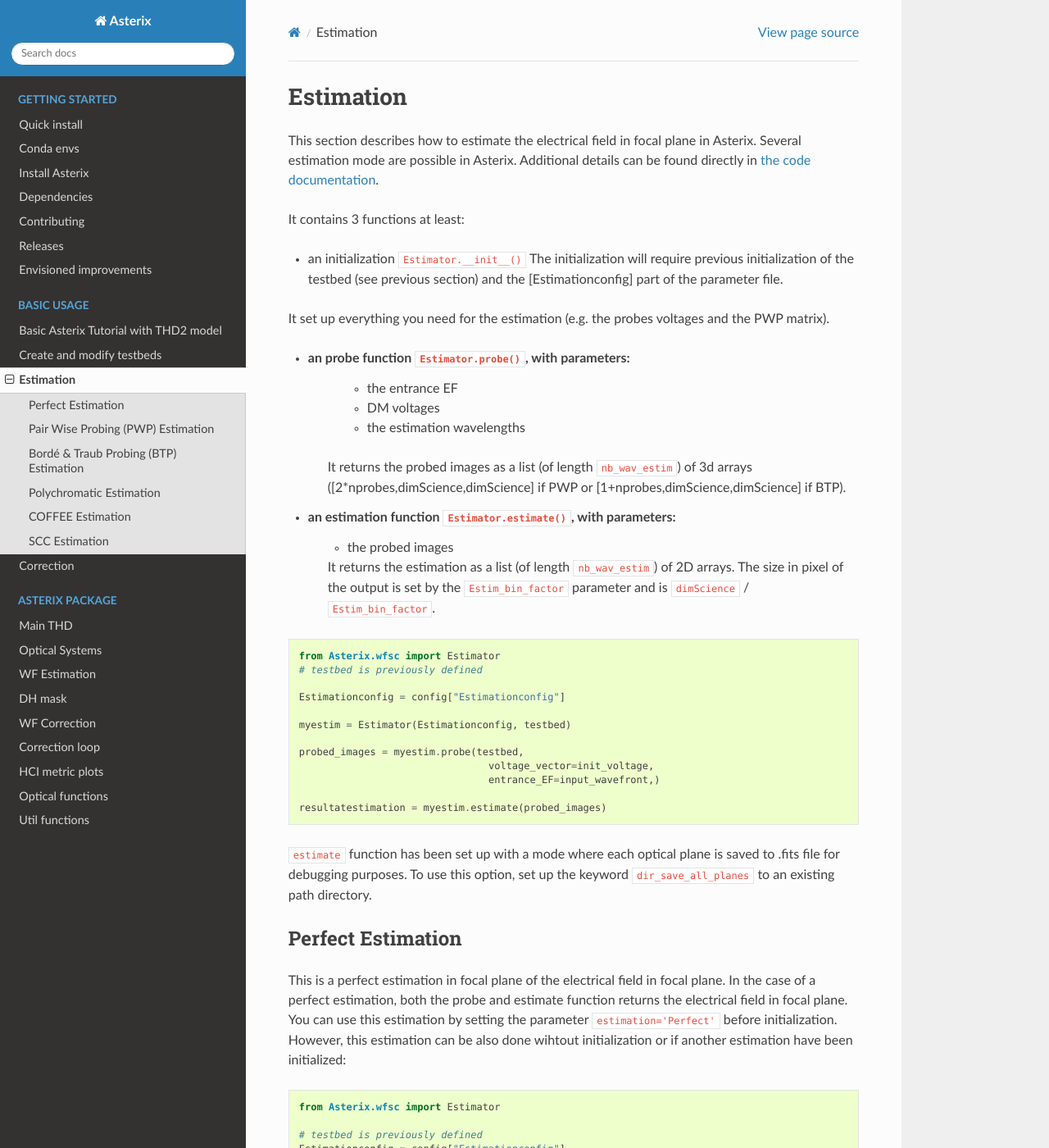
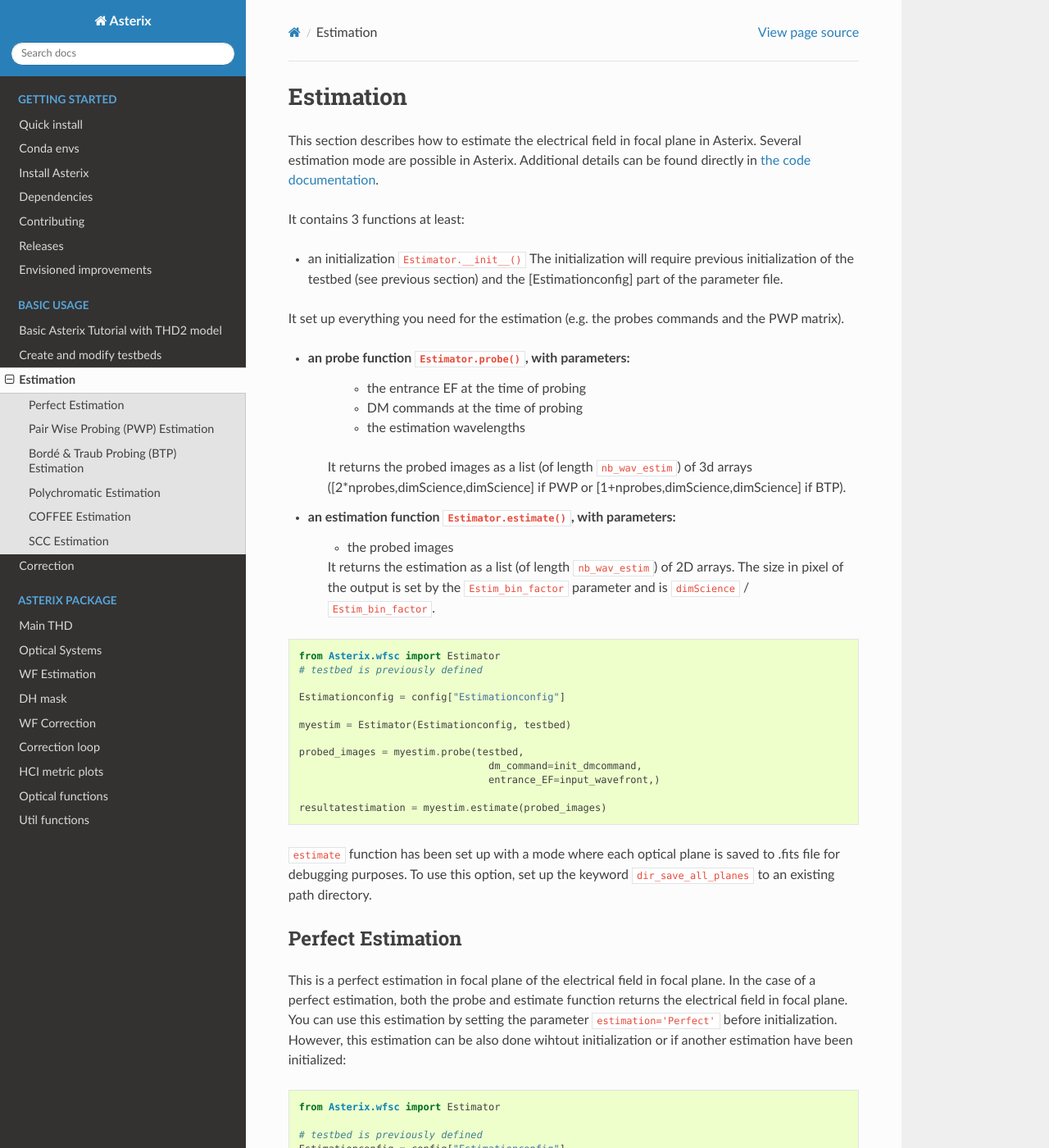
Before and after one commit to johanmazoyer/Asterix, a Sphinx documentation site: the page built from docs/estimation.rst, in a window 1280 px wide and 1400 px high. Shown: the whole window at 82% size. Built offline with Sphinx 7.4.7 and the Read the Docs theme 3.1.0, drawn with Linux system fonts in a browser that asks for light colours; some of the changed text lies outside the part shown.

Commit message:
refractored all mention of voltages in the code ! pytest successfully passed.

```diff
--- a/docs/estimation.rst
+++ b/docs/estimation.rst
@@ -9,11 +9,11 @@ are possible in Asterix. Additional details can be found directly in :ref:`the c
 It contains 3 functions at least:
 
 - an initialization ``Estimator.__init__()`` The initialization will require previous initialization of the testbed (see previous section) and the [Estimationconfig] part of the parameter file.
-It set up everything you need for the estimation (e.g. the probes voltages and the PWP matrix).
+It set up everything you need for the estimation (e.g. the probes commands and the PWP matrix).
 
 - an probe function ``Estimator.probe()``, with parameters:
-        - the entrance EF
-        - DM voltages
+        - the entrance EF at the time of probing
+        - DM commands at the time of probing
         - the estimation wavelengths
     It returns the probed images as a list (of length ``nb_wav_estim``) of 3d arrays ([2*nprobes,dimScience,dimScience] if PWP or [1+nprobes,dimScience,dimScience] if BTP).
 
@@ -33,7 +33,7 @@ It set up everything you need for the estimation (e.g. the probes voltages and t
     myestim = Estimator(Estimationconfig, testbed)
 
     probed_images = myestim.probe(testbed,
-                                    voltage_vector=init_voltage,
+                                    dm_command=init_dmcommand,
                                     entrance_EF=input_wavefront,)
 
     resultatestimation = myestim.estimate(probed_images)
@@ -60,7 +60,7 @@ this estimation can be also done wihtout initialization or if another estimation
     Estimationconfig.update({'estimation': "Perfect"})
     myestim = Estimator(Estimationconfig, testbed)
     probed_images = myestim.probe(testbed,
-                                    voltage_vector=init_voltage,
+                                    dm_command=init_dmcommand,
                                     entrance_EF=input_wavefront,)
 
     resultatestimation = myestim.estimate(probed_images)
@@ -71,17 +71,17 @@ this estimation can be also done wihtout initialization or if another estimation
     myestim = Estimator(Estimationconfig, testbed)
 
     probed_images = myestim.probe(testbed,
-                                    voltage_vector=init_voltage,
+                                    dm_command=init_dmcommand,
                                     entrance_EF=input_wavefront)
 
     resultatestimation = myestim.estimate(probed_images)
     # this is a pair-wise FP estimation
 
     probed_images = myestim.probe(testbed,
-                                    voltage_vector=init_voltage,
+                                    dm_command=init_dmcommand,
                                     entrance_EF=input_wavefront,
                                     perfect_estimation=True)
-    resultatestimation = myestim.estimate(voltage_vector=init_voltage,
+    resultatestimation = myestim.estimate(dm_command=init_dmcommand,
                                           entrance_EF=input_wavefront,
                                           perfect_estimation=True)
     # this is also a perfect FP estimation, without
@@ -95,7 +95,7 @@ resized by the ``Estim_bin_factor``:
     from Asterix.utils import resizing
     # testbed is previously defined
 
-    resultatestimation = resizing(testbed.todetector(voltage_vector=init_voltage,
+    resultatestimation = resizing(testbed.todetector(dm_command=init_dmcommand,
                                   entrance_EF=input_wavefront),myestim.dimEstim)
 
 
@@ -132,7 +132,7 @@ a difference between positive probe and the unprobed image. For this estimator,
     myestim = Estimator(Estimationconfig, testbed)
 
     probed_images = myestim.probe(testbed,
-                                    voltage_vector=init_voltage,
+                                    dm_command=init_dmcommand,
                                     entrance_EF=input_wavefront)
 
     resultatestimation = myestim.estimate(probed_images, testbed=testbed)
--- a/docs/run_asterix.rst
+++ b/docs/run_asterix.rst
@@ -245,7 +245,7 @@ Matrix parameters:
 
     - ``DM_basis`` : string, Actuator basis. Currently 'fourier' or 'actuator'. Same parameter for all DMs. Not case sensitive.
     - ``SmallPhaseHypEFCEFC`` : Bool, small phase hypothesis. If True : when applying modes on the DMs we, do a small phase assumption : exp(i phi_basis) = 1+ i.phi_basis. If False we keep exp(i phi_basis).
-                        In both case, if the DMs are not initially flat (non zero initial_DM_voltage), we do not make the small phase assumption for initial DM phase.
+                        In both case, if the DMs are not initially flat (non zero initial_DM_command), we do not make the small phase assumption for initial DM phase.
     - ``correction_algorithm`` : 'efc' for Electric Field Conjugation, 'em' for Energy Minimization, 'sm' for Stroke Minimization, or 'steepest'. Not case sensitive.
 
 If EFC:
```
Also changed, not shown: docs/correction.rst (+5 -5 lines), 11 other files.
